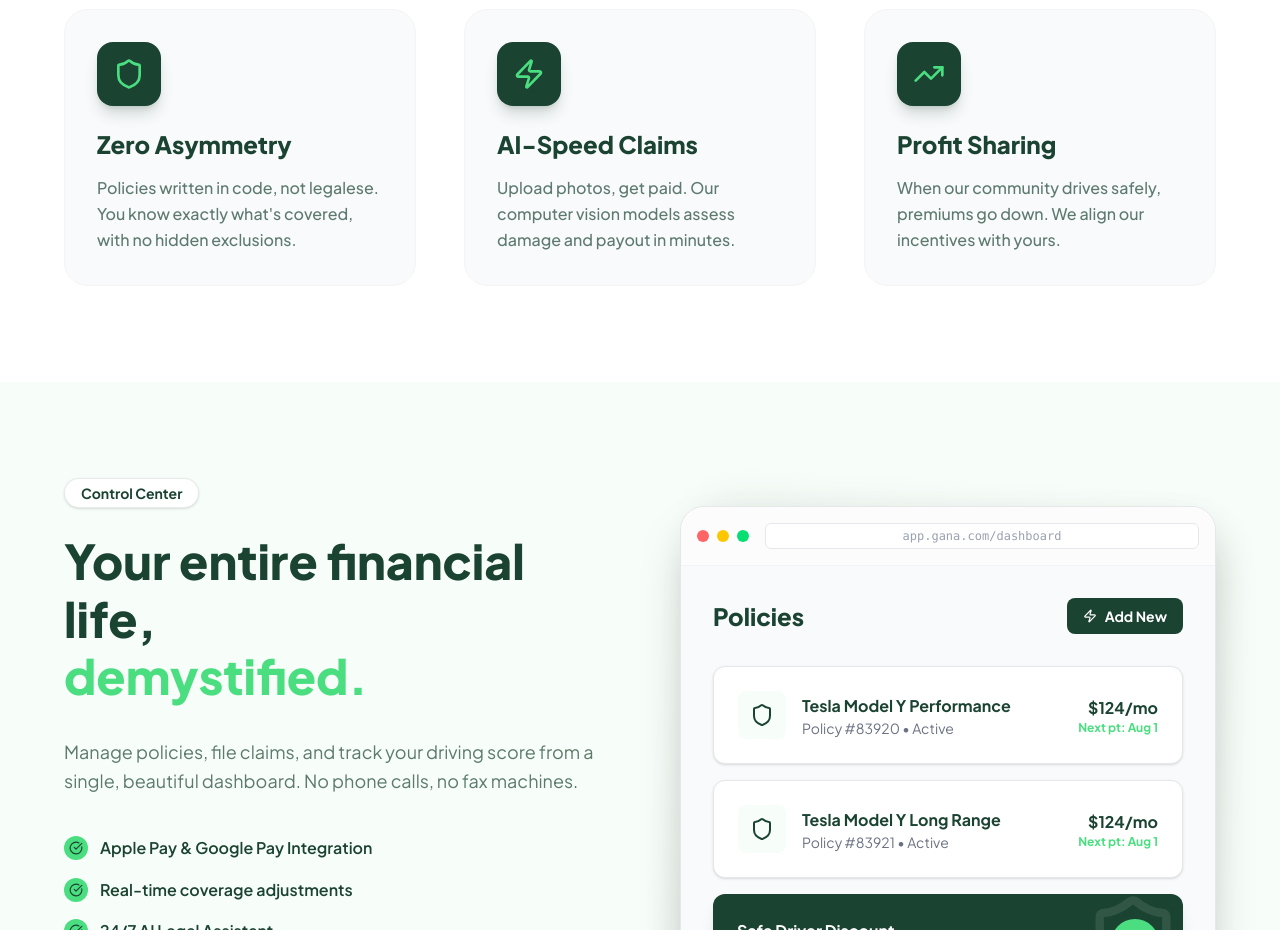
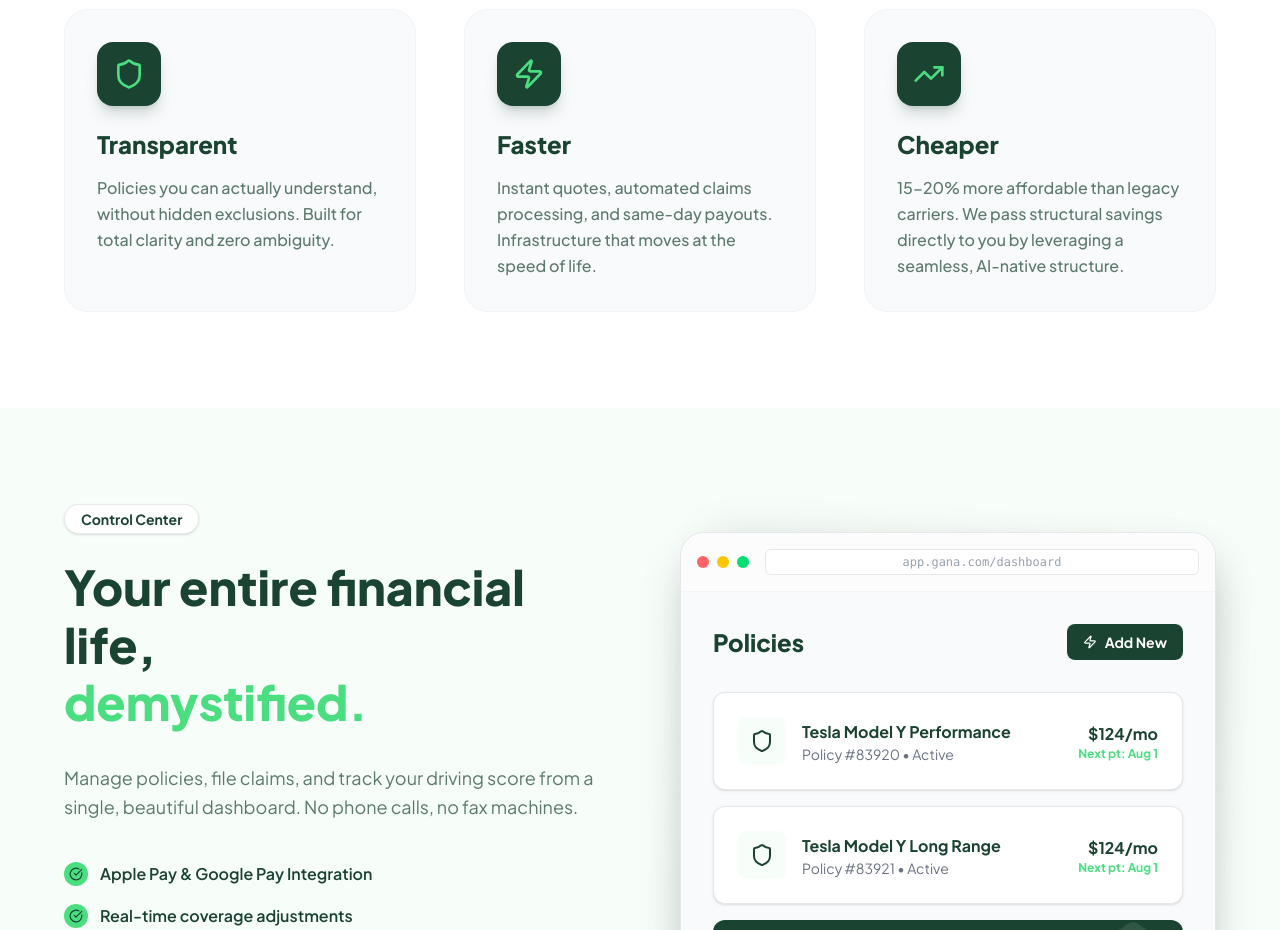
Before and after one commit to DonIsmaelito/Rex-AI, a React (Vite) app: page / in a window 1280 px wide. Shown: the part 1120-2050 px from the top of the page. Built offline with nearby package versions, Linux system fonts and the light colour scheme.

Commit message:
update landing page feature cards

```diff
--- a/src/pages/LandingPage.jsx
+++ b/src/pages/LandingPage.jsx
@@ -169,18 +169,18 @@ const LandingPage = () => {
             {[
               {
                 icon: <Shield className="text-melon-vibrant" size={32} />,
-                title: "Zero Asymmetry",
-                description: "Policies written in code, not legalese. You know exactly what's covered, with no hidden exclusions."
+                title: "Transparent",
+                description: "Policies you can actually understand, without hidden exclusions. Built for total clarity and zero ambiguity."
               },
               {
                 icon: <Zap className="text-melon-vibrant" size={32} />,
-                title: "AI-Speed Claims",
-                description: "Upload photos, get paid. Our computer vision models assess damage and payout in minutes."
+                title: "Faster",
+                description: "Instant quotes, automated claims processing, and same-day payouts. Infrastructure that moves at the speed of life."
               },
               {
                 icon: <TrendingUp className="text-melon-vibrant" size={32} />,
-                title: "Profit Sharing",
-                description: "When our community drives safely, premiums go down. We align our incentives with yours."
+                title: "Cheaper",
+                description: "15-20% more affordable than legacy carriers. We pass structural savings directly to you by leveraging a seamless, AI-native structure."
               }
             ].map((feature, i) => (
               <motion.div
```
